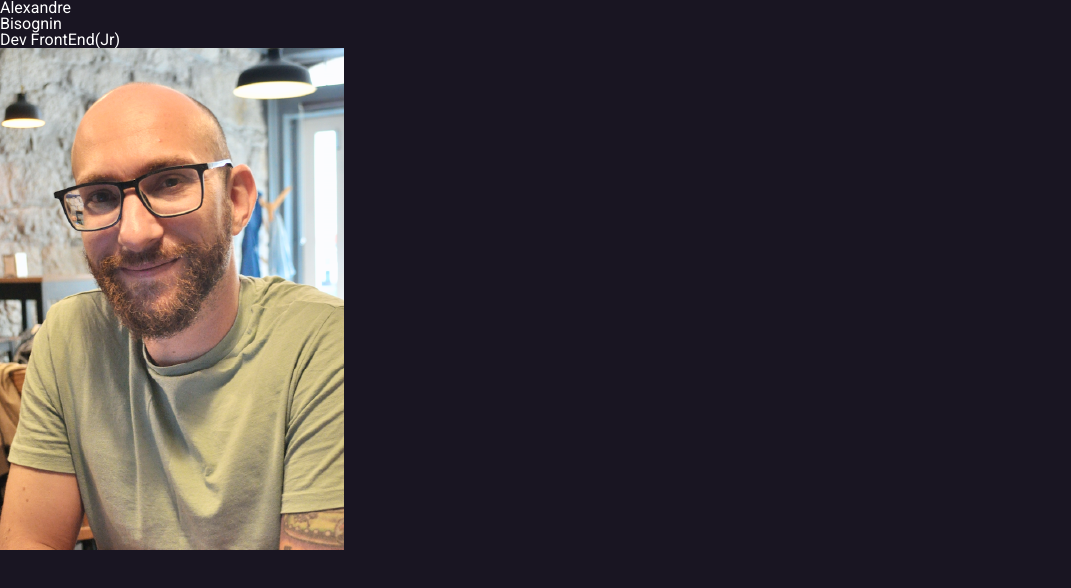
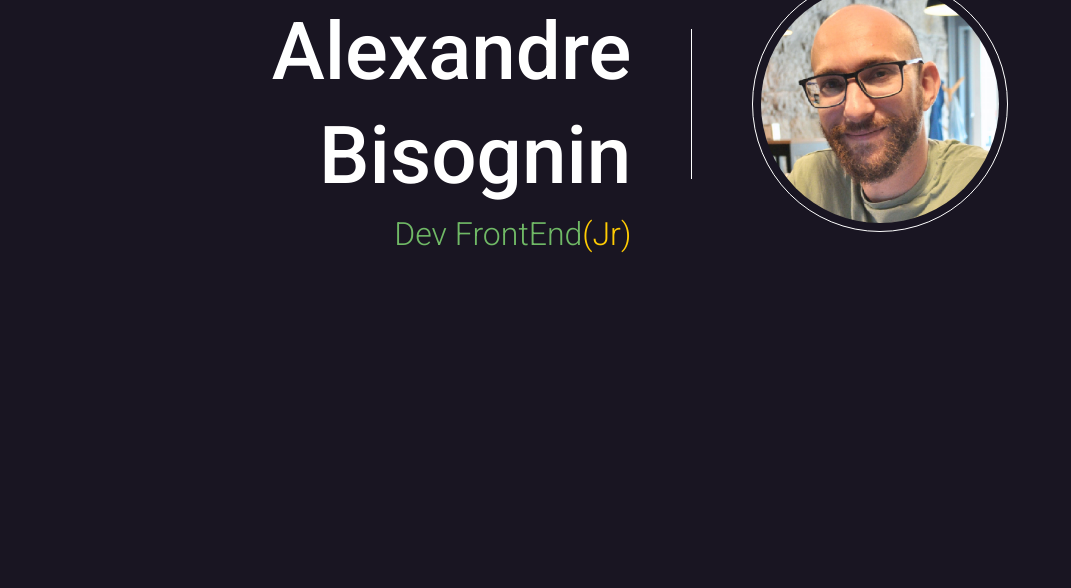
Before and after one commit to alexandre-fb/alexandre-fb-portfolio, a React (Vite) app: page / in a window 1280 px wide. Shown: the top 588 px of the page, without its empty margins (0-1071 px from the left). Built offline with nearby package versions, Linux system fonts and the light colour scheme.

Commit message:
Create ProfileName, ProfileImage, ProfilePosition and Panel components

```diff
--- /dev/null
+++ b/src/components/divider/index.jsx
@@ -0,0 +1,9 @@
+import styled from "styled-components";
+
+export const Divider = styled.div`
+  width: 1px;
+  height: 150px;
+  background-color: #fff;
+  position: relative;
+  justify-self: center;
+`;
--- a/src/components/panel/index.jsx
+++ b/src/components/panel/index.jsx
@@ -1,20 +1,18 @@
 import { Container } from "./styles";
+import { ProfileName } from "../profileName";
+import { ProfilePosition } from "../profilePosition";
+import { Divider } from "../divider";
+import { ProfileImage } from "../profileImage";
 
 export const Panel = () => {
   return (
     <Container>
-      <h1>
-        Alexandre <br />
-        Bisognin
-      </h1>
-      <h2>
-        Dev FrontEnd<span>(Jr)</span>
-      </h2>
-      <div></div>
-      <img
-        src="..\src\assets\images\alexandre-bisognin-image.png"
-        alt="Alexandre Bisognin"
-      />
+      <ProfileName />
+      <Divider />
+      <div>
+        <ProfileImage />
+      </div>
+      <ProfilePosition />
     </Container>
   );
 };
--- a/src/components/panel/styles.jsx
+++ b/src/components/panel/styles.jsx
@@ -1,5 +1,37 @@
-import styled from 'styled-components';
+import styled from "styled-components";
 
 export const Container = styled.div`
+  display: grid;
+  grid-template-rows: auto;
+  justify-content: center;
+  align-items: center;
 
-`
+  grid-column-gap: 60px;
+  grid-row-gap: 10px;
+
+  grid-template-areas:
+    "name divider image"
+    "position . .";
+
+  & :nth-child(1) {
+    grid-area: name;
+  }
+  & :nth-child(2) {
+    grid-area: divider;
+  }
+  & :nth-child(3) {
+    grid-area: image;
+    position: relative;
+    display: flex;
+    align-items: center;
+    width: 256px;
+
+    & :first-child {
+      position: absolute;
+      width: 100%;
+    }
+  }
+  & :nth-child(4) {
+    grid-area: position;
+  }
+`;
--- /dev/null
+++ b/src/components/profileImage/index.jsx
@@ -0,0 +1,18 @@
+import styled from "styled-components";
+
+export const ProfileImage = () => {
+  return (
+    <Img
+      src="..\src\assets\images\alexandre-bisognin-image.jpg"
+      alt="Alexandre Bisognin"
+    ></Img>
+  );
+};
+
+const Img = styled.img`
+  grid-area: image;
+  width: 256px;
+  border-radius: 100%;
+  border: 1px solid #fff;
+  padding: 8px;
+`;
--- /dev/null
+++ b/src/components/profileName/index.jsx
@@ -0,0 +1,17 @@
+import styled from "styled-components";
+
+export const ProfileName = () => {
+  return (
+    <H1>
+      Alexandre <br />
+      Bisognin
+    </H1>
+  );
+};
+
+const H1 = styled.h1`
+  font-size: 5rem;
+  font-weight: 500;
+  text-align: right;
+  line-height: 6.5rem;
+`;
--- /dev/null
+++ b/src/components/profilePosition/index.jsx
@@ -0,0 +1,20 @@
+import styled from "styled-components";
+
+export const ProfilePosition = () => {
+  return (
+    <H2>
+      Dev FrontEnd<span>(Jr)</span>
+    </H2>
+  );
+};
+
+const H2 = styled.h2`
+  font-size: 2rem;
+  font-weight: 300;
+  color: var(--light-green);
+  text-align: right;
+
+  span {
+    color: var(--yellow);
+  }
+`;
```
Also changed, not shown: src/pages/home.jsx (+7 -8 lines), src/assets/images/alexandre-bisognin-image.jpg (added), src/assets/images/alexandre-bisognin-image.png (deleted).
